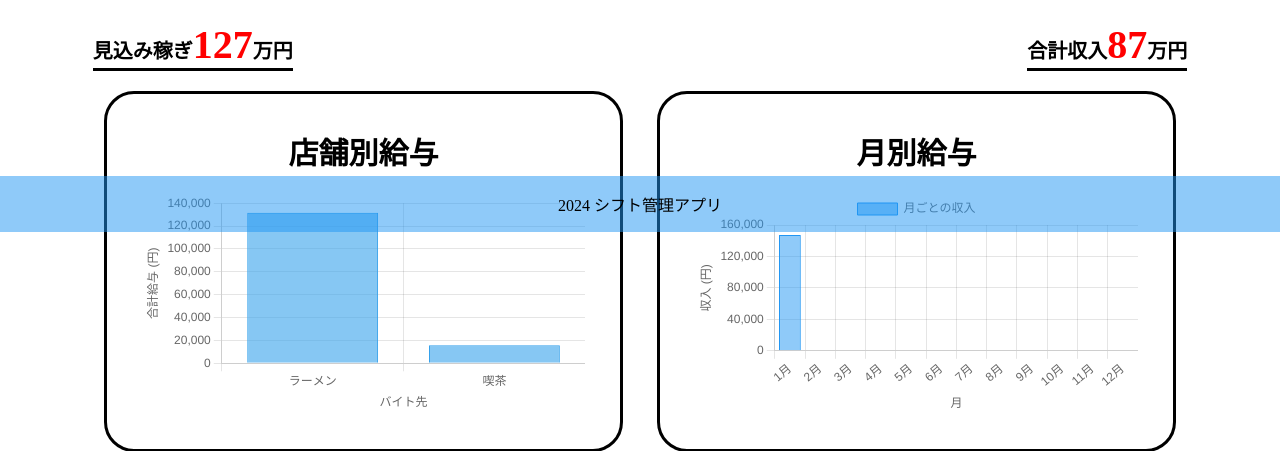
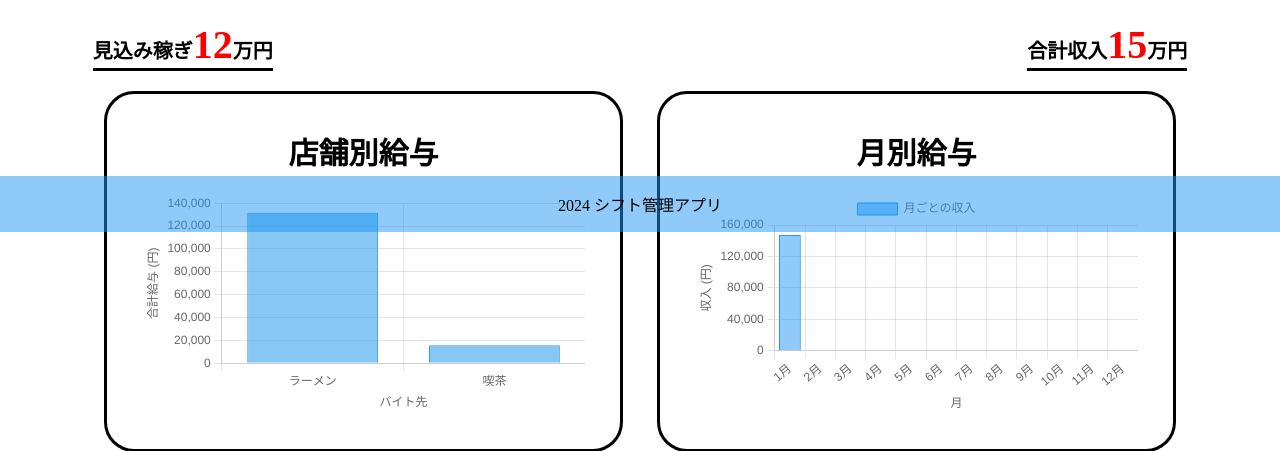
Before and after one commit to 2024AIT-OOP2-G02/Beit_leader, a Flask app: page /wages in a window 1280 px wide. Shown: the part 568-1019 px from the top of the page. Run offline with Flask 3, Linux system fonts and the light colour scheme; some web fonts are replaced.

Commit message:
合計給与、見込み給与が出るようにしました

```diff
--- a/app.py
+++ b/app.py
@@ -1,7 +1,7 @@
 from flask import Flask, render_template, redirect
 from models import initialize_database, User, Wage, Shift
 from routes.money import calculate_wages, get_monthly_earnings
-from routes.income_analyzer import calc_total_income
+from routes.income_analyzer import calc_total_income,calc_average_income
 from routes.user_info import user_bp
 from routes.shop import shop_bp
 from routes.calendar import calendar_bp
@@ -49,10 +49,14 @@ def display_wages():
     wages_dict = calculate_wages(shops_list,shifts_list)
     # 合計給与を計算
     total_income = calc_total_income(calculate_wages(shops_list,shifts_list))
+    # 〇〇万の形にフォーマット
+    formatted_total_income = round((total_income / 10000))
     # 月収を計算
     monthly_earnings=get_monthly_earnings(shifts)
+    expect_earnings = round(calc_average_income(monthly_earnings) / 10000) * 12
+    # 見込み稼ぎを計算
     # 計算結果をHTMLテンプレートに渡す
-    return render_template('money.html', wages=wages_dict ,total_income=total_income, monthly_earnings=monthly_earnings)
+    return render_template('money.html', wages=wages_dict ,total_income=total_income,formatted_total_income = formatted_total_income,expect_earnings= expect_earnings ,monthly_earnings=monthly_earnings)
 
 # 合計給与の計算・103万グラフの描画
 @app.route('/103_graph', methods=['GET'])
--- a/routes/income_analyzer.py
+++ b/routes/income_analyzer.py
@@ -4,3 +4,10 @@ def calc_total_income(wage_data):
         total_income += wage
 
     return (int)(total_income)
+
+def calc_average_income(wage_data):
+    sum_income = 0
+    for month_data in wage_data:
+        sum_income += list(month_data.values())[0]
+
+    return (sum_income / 12)
--- a/routes/money.py
+++ b/routes/money.py
@@ -24,8 +24,8 @@ def get_dummy_data2():
 app = Flask(__name__)
 
 def calculate_wages(shop_data,shifts_data):
-    data1 = get_dummy_data()
-    data2 = get_dummy_data2()
+    # data1 = get_dummy_data()
+    # data2 = get_dummy_data2()
 
     # 賃金計算結果を格納する辞書
     wages = {}
@@ -52,7 +52,6 @@ def calculate_wages(shop_data,shifts_data):
             else:
                 wages[location] = total_salary
 
-    # 小数点以下2桁で丸める
     return {location: round(salary) for location, salary in wages.items()}
 
 def get_monthly_earnings(shifts):
--- a/templates/money.html
+++ b/templates/money.html
@@ -23,8 +23,8 @@
                 <div id="total_income_graph_container" data-total-income="{{ total_income }}"></div>
             </div>
             <div style="display: flex; justify-content: space-between;">
-                <p class="total-wages-text">見込み稼ぎ<span>127</span>万円</p>
-                <p class="total-wages-text">合計収入<span>87</span>万円</p>
+                <p class="total-wages-text">見込み稼ぎ<span>{{expect_earnings}}</span>万円</p>
+                <p class="total-wages-text">合計収入<span>{{formatted_total_income}}</span>万円</p>
             </div>
         </div>
         <div class="wage-box">
```
